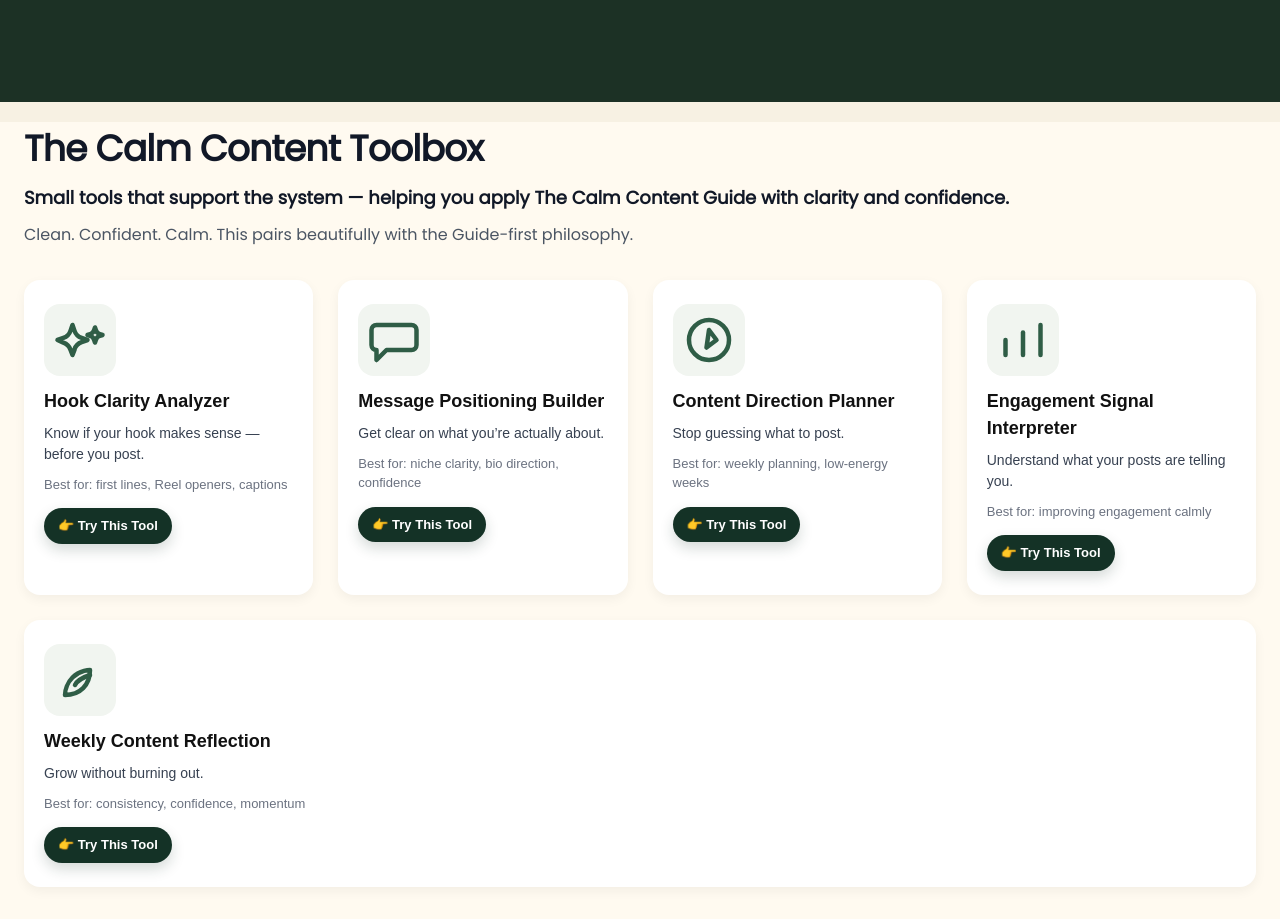
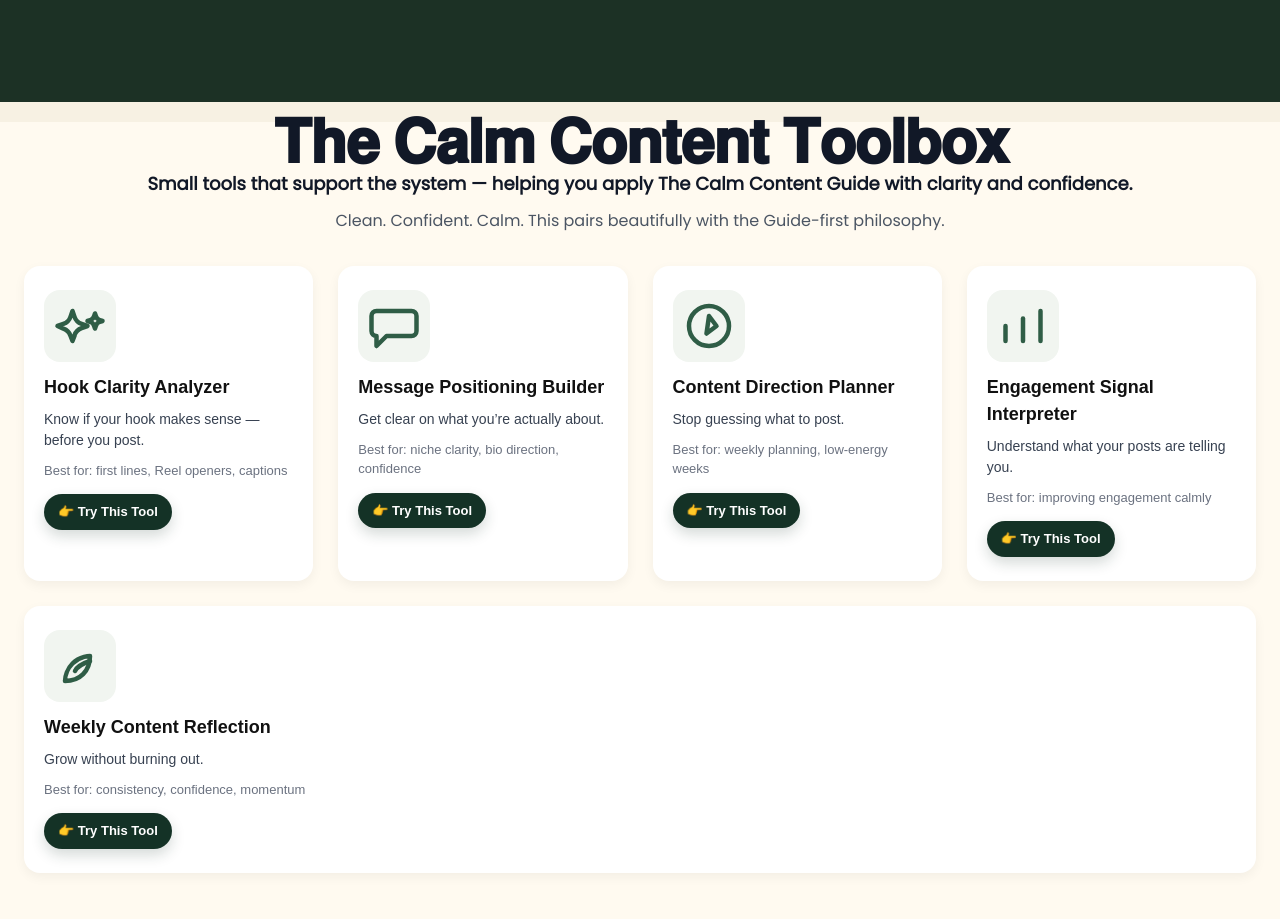
Before and after one commit to gmajors1326/the-calm-content-companion, a Next.js app: page / in a window 1280 px wide. Shown: the part 2748-3667 px from the top of the page. Built offline with nearby package versions, Linux system fonts and the light colour scheme; a web font is replaced by a local one.

Commit message:
Center and style toolbox header

```diff
--- a/app/page.tsx
+++ b/app/page.tsx
@@ -141,23 +141,20 @@ export default function PromotoLandingPage() {
 
   const ToolsSection = () => (
     <section style={{ backgroundColor: COLORS.LIGHT_CREAM, padding: '0 24px 100px 24px' }}>
-      <div style={{ maxWidth: '1300px', margin: '0 auto 32px auto', textAlign: 'left', fontFamily: '"Poster", "Poppins", sans-serif' }}>
+      <div style={{ maxWidth: '1300px', margin: '0 auto 32px auto', textAlign: 'center', fontFamily: '"Poster", "Poppins", sans-serif' }}>
         <h2
+          className="text-4xl font-bold tracking-tight sm:text-[60px]"
           style={{
-            fontSize: '36px',
-            fontWeight: '700',
-            letterSpacing: '-0.02em',
             color: COLORS.TEXT_DARK,
             margin: '20px 0 8px 0'
           }}
-          className="sm:text-[60px]"
         >
-          The Calm Content Toolbox
+          𝐓𝐡𝐞 𝐂𝐚𝐥𝐦 𝐂𝐨𝐧𝐭𝐞𝐧𝐭 𝐓𝐨𝐨𝐥𝐛𝐨𝐱
         </h2>
         <p style={{ fontSize: '18px', fontWeight: '600', color: COLORS.TEXT_DARK, margin: '0 0 10px 0' }}>
           Small tools that support the system — helping you apply The Calm Content Guide with clarity and confidence.
         </p>
-        <p style={{ fontSize: '16px', color: '#4b5563', margin: 0, maxWidth: '820px', lineHeight: '1.7' }}>
+        <p style={{ fontSize: '16px', color: '#4b5563', margin: '0 auto', maxWidth: '820px', lineHeight: '1.7' }}>
           Clean. Confident. Calm. This pairs beautifully with the Guide-first philosophy.
         </p>
       </div>
```
